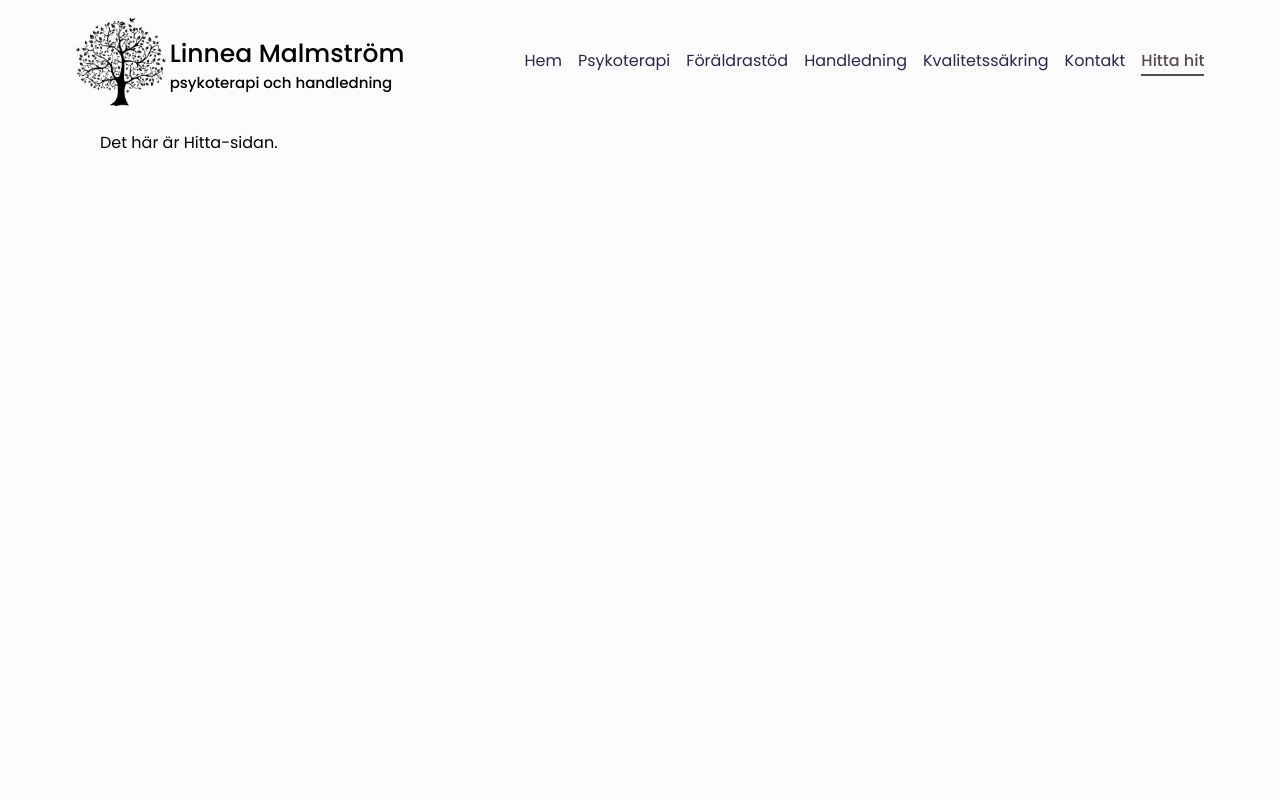
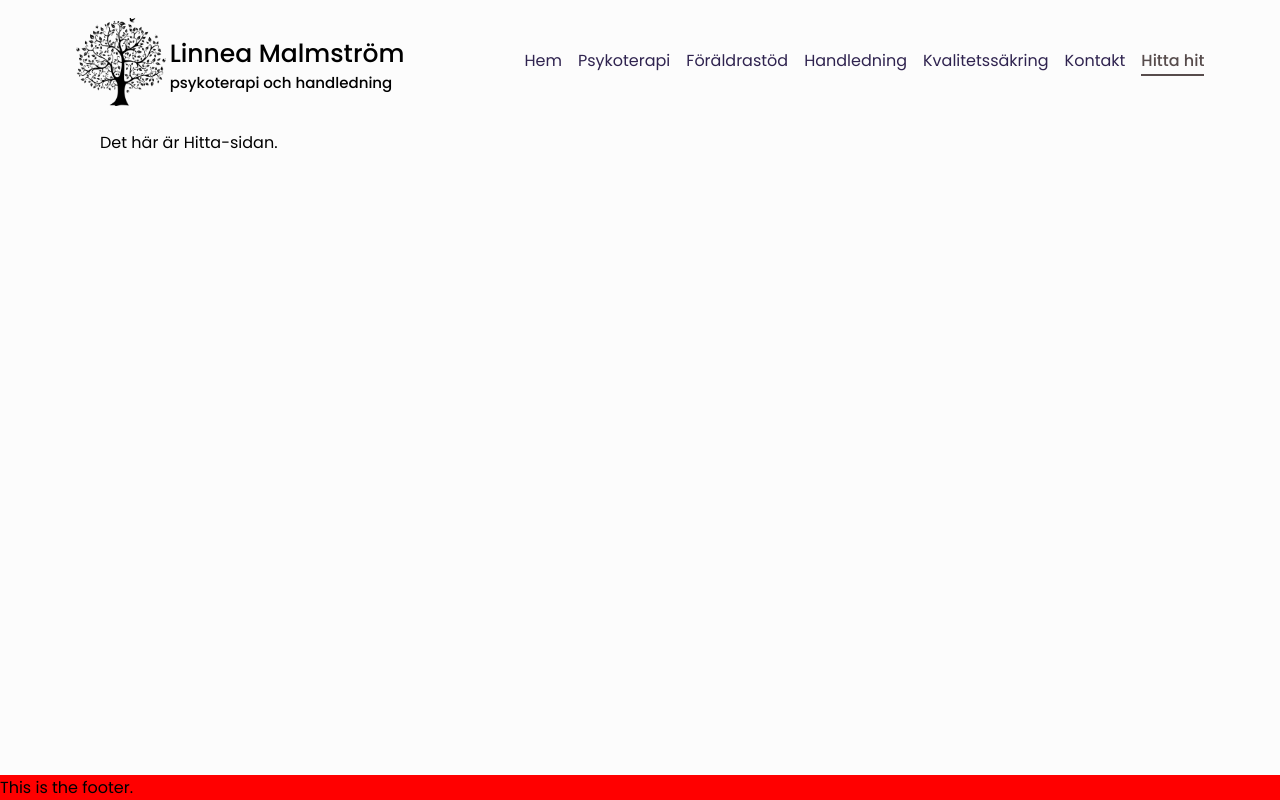
Before and after one commit to josefmalmstrom/linnea-malmstrom, a React (Create React App) app: page /hitta in a window 1280 px wide. Built offline with nearby package versions, Linux system fonts and the light colour scheme.

Commit message:
Start work on Footer

```diff
--- a/src/App.css
+++ b/src/App.css
@@ -1,4 +1,15 @@
 @import url("https://fonts.googleapis.com/css2?family=Poppins:wght@400;500;600;700&display=swap");
+
+html,
+body,
+#root {
+  height: 100%;
+}
+
+#root {
+  display: flex;
+  flex-direction: column;
+}
 
 body {
   margin: 0;
--- a/src/App.js
+++ b/src/App.js
@@ -1,5 +1,6 @@
 import { BrowserRouter, Routes, Route } from "react-router-dom";
 import NavBar from "./components/NavBar";
+import Footer from "./components/Footer";
 import Hem from "./pages/Hem";
 import Psykoterapi from "./pages/Psykoterapi";
 import Föräldrastöd from "./pages/Föräldrastöd";
@@ -26,6 +27,7 @@ function App() {
         <Route exact path="/kontakt" element={<Kontakt />} />
         <Route exact path="/hitta" element={<Hitta />} />
       </Routes>
+      <Footer />
     </BrowserRouter>
   );
 }
--- /dev/null
+++ b/src/components/Footer.css
@@ -0,0 +1,6 @@
+footer {
+  display: flex;
+  margin-top: auto;
+  margin-bottom: 0;
+  background-color: red;
+}
--- /dev/null
+++ b/src/components/Footer.js
@@ -0,0 +1,7 @@
+import "./Footer.css";
+
+const Footer = () => {
+  return <footer>This is the footer.</footer>;
+};
+
+export default Footer;
```
